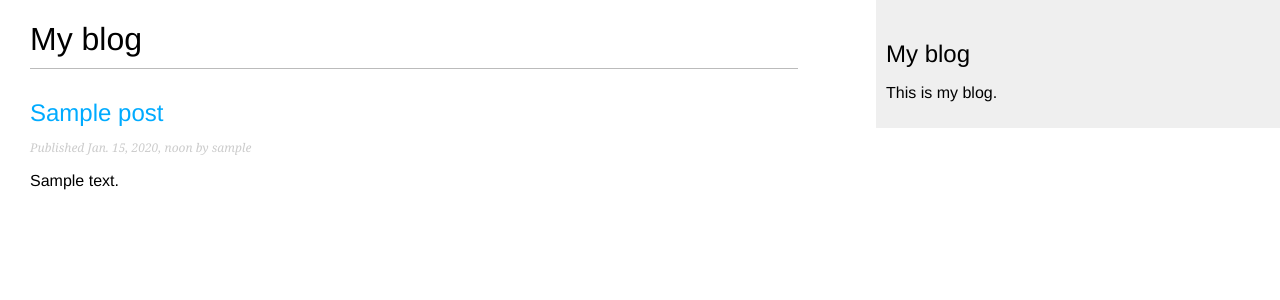
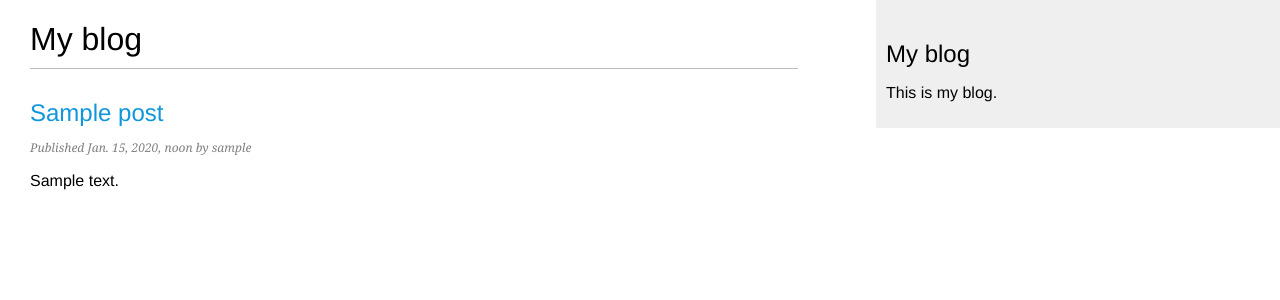
Before and after one commit to mamchurovskyy/demo-blog-app, a Django app: page /blog/ in a window 1280 px wide. Shown: the top 300 px of the page. Run offline with Django 4.2, Linux system fonts and the light colour scheme; tables that the repository leaves empty hold one stand-in row (values such as "Sample post").

Commit message:
color changed

```diff
--- a/static/css/blog.css
+++ b/static/css/blog.css
@@ -5,7 +5,7 @@ body {
 }
 
 a {
-    color:#00abff;
+    color:#0e97db;
     text-decoration:none;
 }
 
@@ -35,7 +35,7 @@ h2 {
 }
 
 p.date {
-    color:#ccc;
+    color:rgb(130, 127, 127);
     font-family: georgia, serif;
     font-size: 12px;
     font-style: italic;
```
